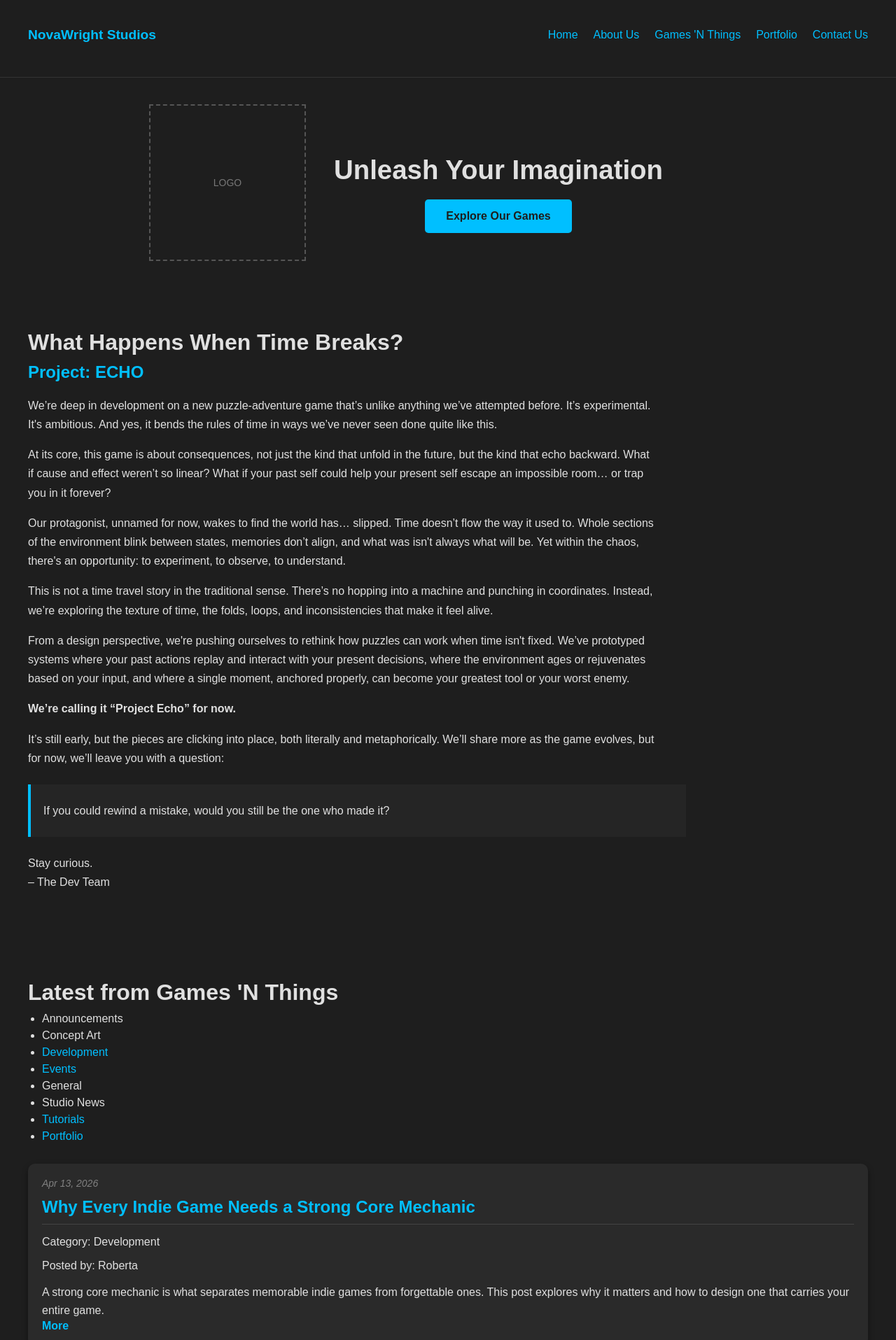
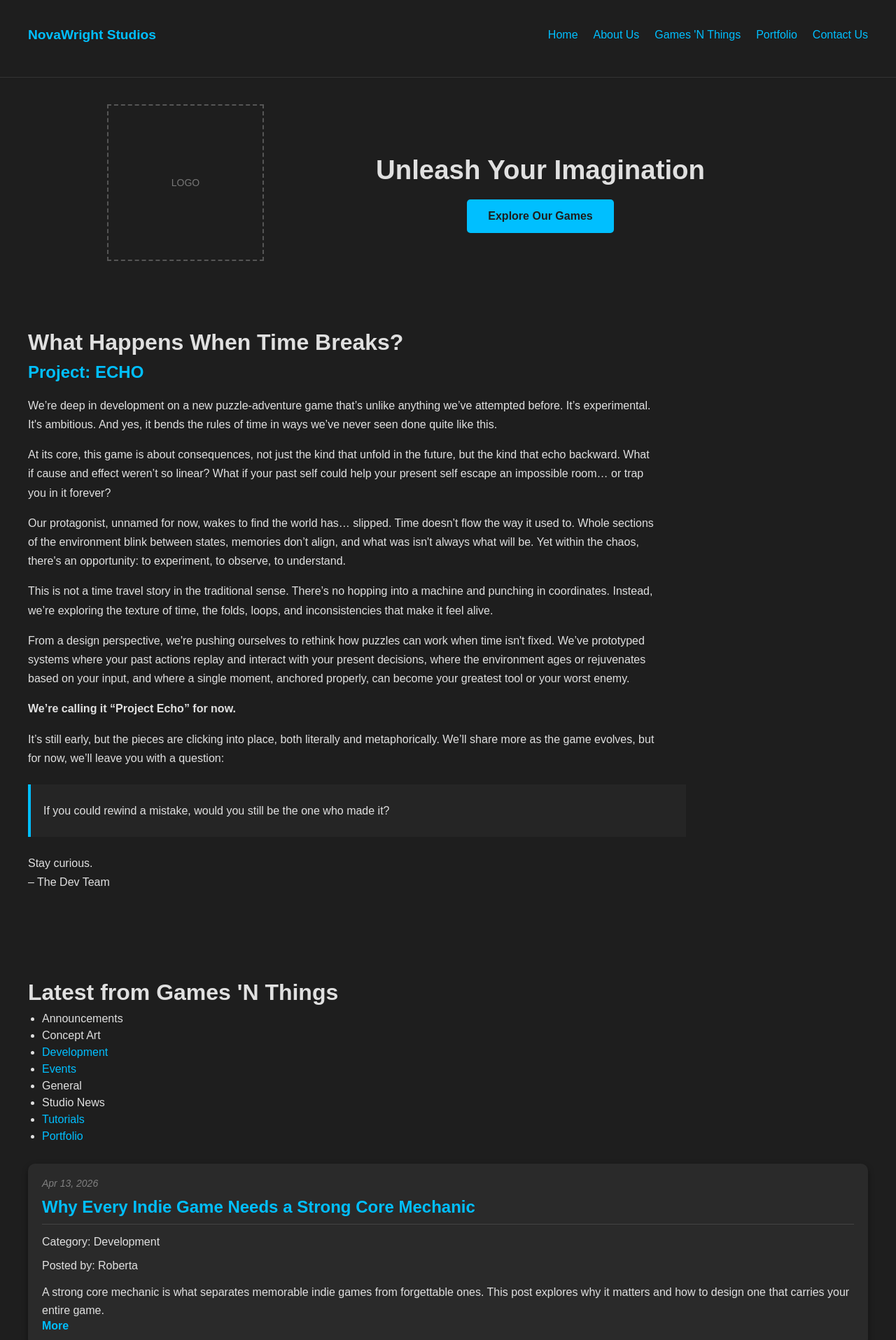
Before and after one commit to ScriptureExamined/NovawrightStudios, a Jekyll site: the page built from index.html, in a window 1280 px wide. Shown: the top 1915 px of the page at 70% size. Built offline with Jekyll 4.4.1, drawn with Linux system fonts in a browser that asks for light colours.

Commit message:
Update style.css

```diff
--- a/assets/css/style.css
+++ b/assets/css/style.css
@@ -1014,9 +1014,9 @@ a:hover {
     justify-content: center;
     color: #777;
     font-size: 14px;
-    margin-left: -120px;
+    margin-left: 0;
     flex-shrink: 0;
-    position: relative;
+    transform: translateX(-120px);
 }
 
 /* RIGHT SIDE */
```
